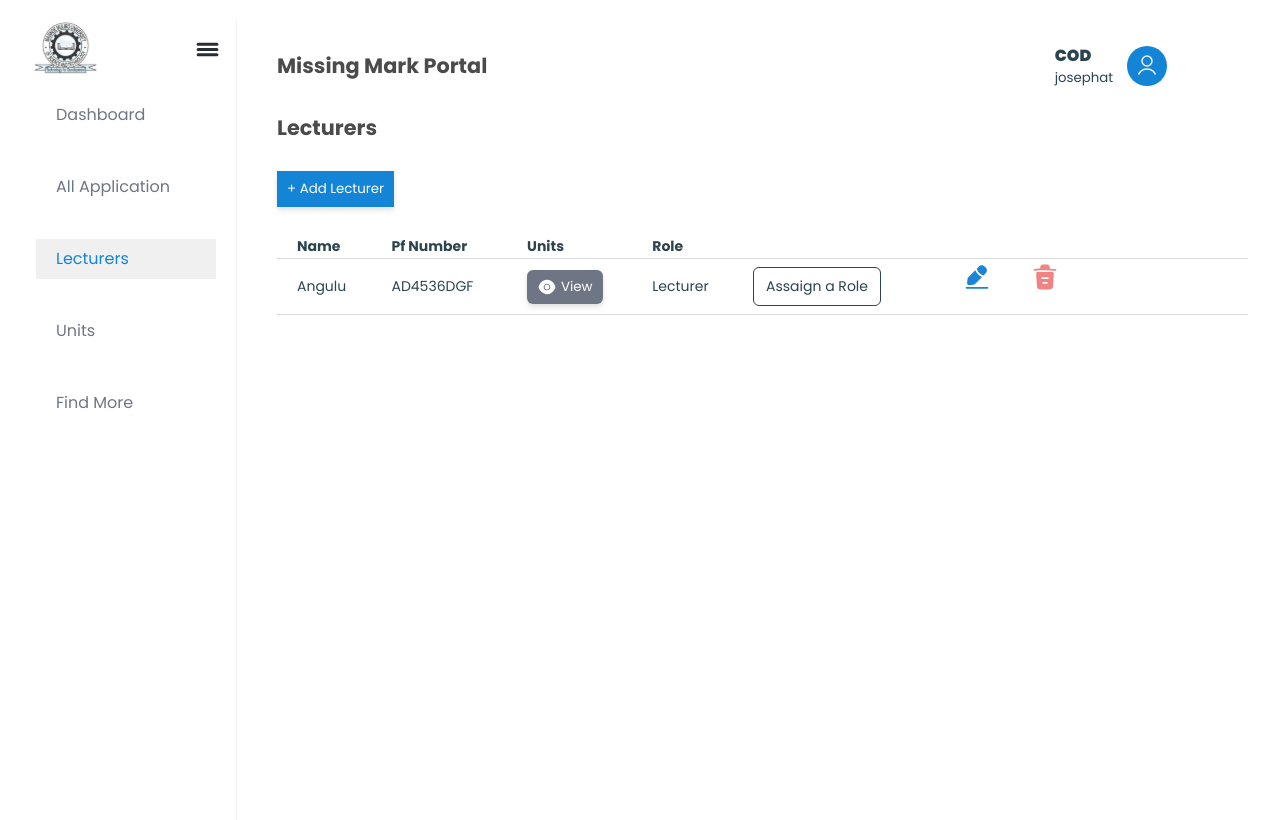
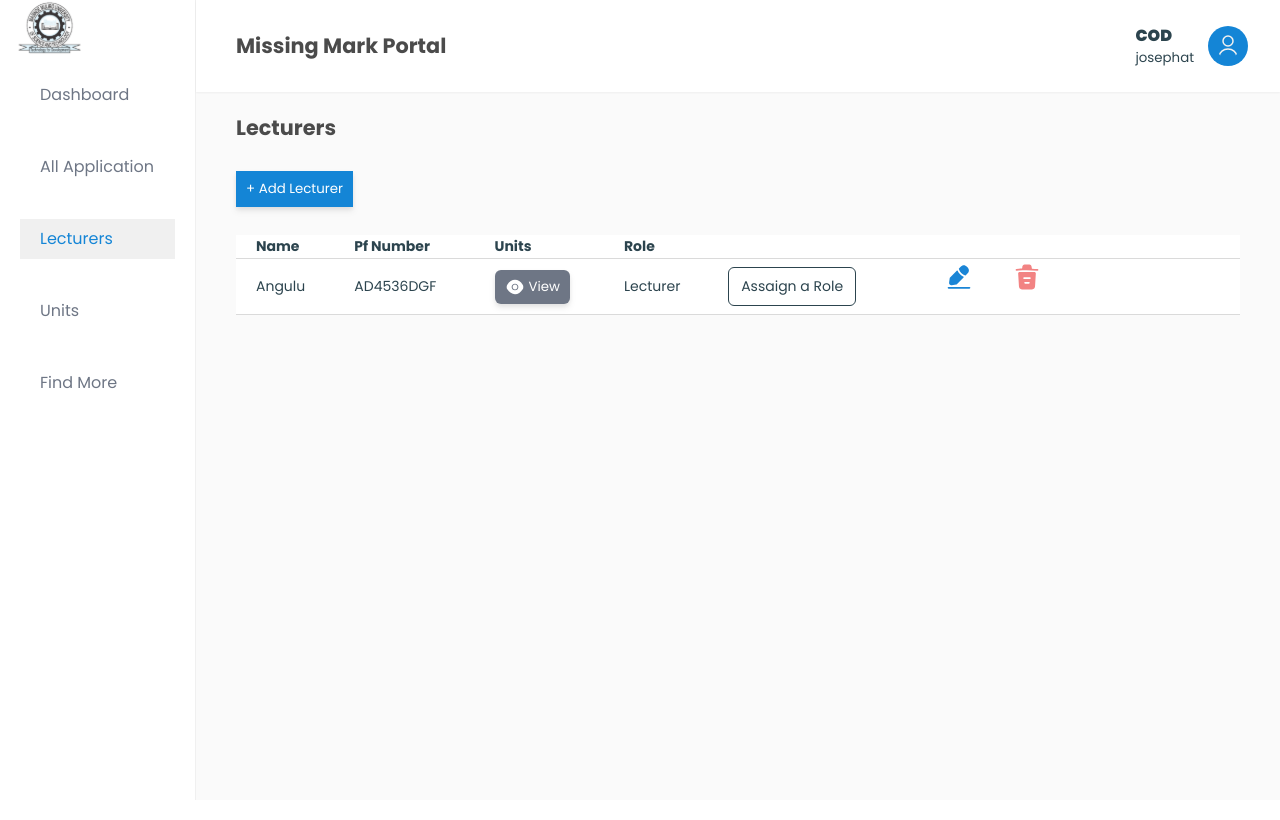
Before and after one commit to Bermuda-Triad/Missing-Mark-frontend, a React (Vite) app: page /codpage in a window 1280 px wide. Both pictures are taken after a click on the button "Lecturers". Built offline with nearby package versions, Linux system fonts and the light colour scheme.

Commit message:
final styling

```diff
--- a/src/pages/Cod/CodPage.tsx
+++ b/src/pages/Cod/CodPage.tsx
@@ -32,9 +32,9 @@ function CodPage({}: Props) {
     }
   }
   return (
-    <div className="px-4 pt-5 flex gap-6  items-start justify-center ">
+    <div className=" flex bg-brightwhite items-start justify-center ">
       {/* left side */}
-      <section className="h-screen  border-r border-lightGray max-w-[14rem] px-4">
+      <section className="h-screen  px-4 border-r bg-white   border-lightGray max-w-[14rem] ">
         <div className="flex gap-[6rem]">
           <img
             src="src/assets/mmustlogo.svg"
@@ -43,11 +43,7 @@ function CodPage({}: Props) {
           />
 
           <button className=" ng-red">
-            <img
-              src="src/assets/menu.svg"
-              alt=""
-              className="w-[20px]h-[30px]"
-            />
+
           </button>
         </div>
 
@@ -136,16 +132,17 @@ function CodPage({}: Props) {
 
       {/* right side */}
 
-      <section className="flex-1  flex flex-col h-full  px-4">
-      <div className="flex justify-between items-center py-6 pr-[4.3rem]">
+      <section className="flex-1   flex flex-col h-full    ">
+      <div className="flex justify-between items-center py-6  bg-white shadow-sm px-5 ">
 
-      <div className="text-etrabold">
+      <div className="text-etrabold mx-5  ">
 
         <Title title="Missing Mark Portal" />
       </div>
       {/* the drop down */}
       <Profile whosePage="COD" reg="josephat" />
         </div>
+<div className="">
 
         {
           // show.allApplication ||  show.lecturer ? <AllApps/> : show.allApplication  ? <Lectures/> : show.units ? <Units/> : <FindMarks/>
@@ -156,6 +153,7 @@ function CodPage({}: Props) {
 
         }
 
+        </div>
 
 
 
--- a/src/pages/Cod/components/AllApps.tsx
+++ b/src/pages/Cod/components/AllApps.tsx
@@ -7,11 +7,11 @@ type Props = {}
 
 function AllApps({}: Props) {
   return (
-    <section className="flex-1  flex flex-col h-full  px-4">
+    <section className="flex-1  flex flex-col h-full     px-4">
 
 
     <div className="flex items-center justify-between mt-4">
-      <div className="flex items-center justify-start gap-2  ">
+      <div className="flex items-center justify-start gap-2  mx-5 ">
         <Title title="Pending Marks" />
         <h3 className="bg-red text-white rounded-full px-2 text-[.7rem]">
           200
@@ -44,7 +44,7 @@ function AllApps({}: Props) {
     </div>
 
     {/* table */}
-    <table className=" table-auto mt-5  ">
+    <table className=" table-auto mt-5  mx-5 bg-white ">
       <thead className="text-secondary ">
         <tr className=" capitalize font-bold border-b border-tableb ">
           <th className="text-start pl-5 ">Date</th>
--- a/src/pages/Cod/components/Lectures.tsx
+++ b/src/pages/Cod/components/Lectures.tsx
@@ -9,11 +9,14 @@ type Props = {}
 
 function Lectures({}: Props) {
   return (
-    <div className='space-y-7 mb-7'>
+    <div className='space-y-7 mx-10 mb-7 '>
+      <div className='my-5'>
+
         <Title title='Lecturers'/>
+      </div>
         <AddLecturer/>
 
-        <table className="  w-full mt-5  ">
+        <table className="  w-full mt-5 bg-white  ">
         <thead className="text-secondary ">
         <tr className=" capitalize font-bold border-b border-tableb ">
           <th className="text-start pl-5 ">Name</th>
--- a/src/pages/Cod/components/Units.tsx
+++ b/src/pages/Cod/components/Units.tsx
@@ -6,14 +6,14 @@ type Props = {}
 
 function Units({}: Props) {
   return (
-    <div className='mt-5'>
+    <div className='mt-5 mx-10'>
       <div className='my-5'>
 
       <Title title='Units'/>
       </div>
      <AddUnits />
 
-     <table className=" w-full mt-5  font-Poppins ">
+     <table className=" w-full mt-5 bg-white font-Poppins ">
      <thead className="text-secondary ">
         <tr className=" capitalize font-bold border-b border-tableb flex flex-row justify-start gap-[280px] items-center">
           <th className="text-start pl-5 py-3 ">Unit Title</th>
```
Also changed, not shown: src/components/missingMarkForm/Details.tsx (+10 -12 lines).
